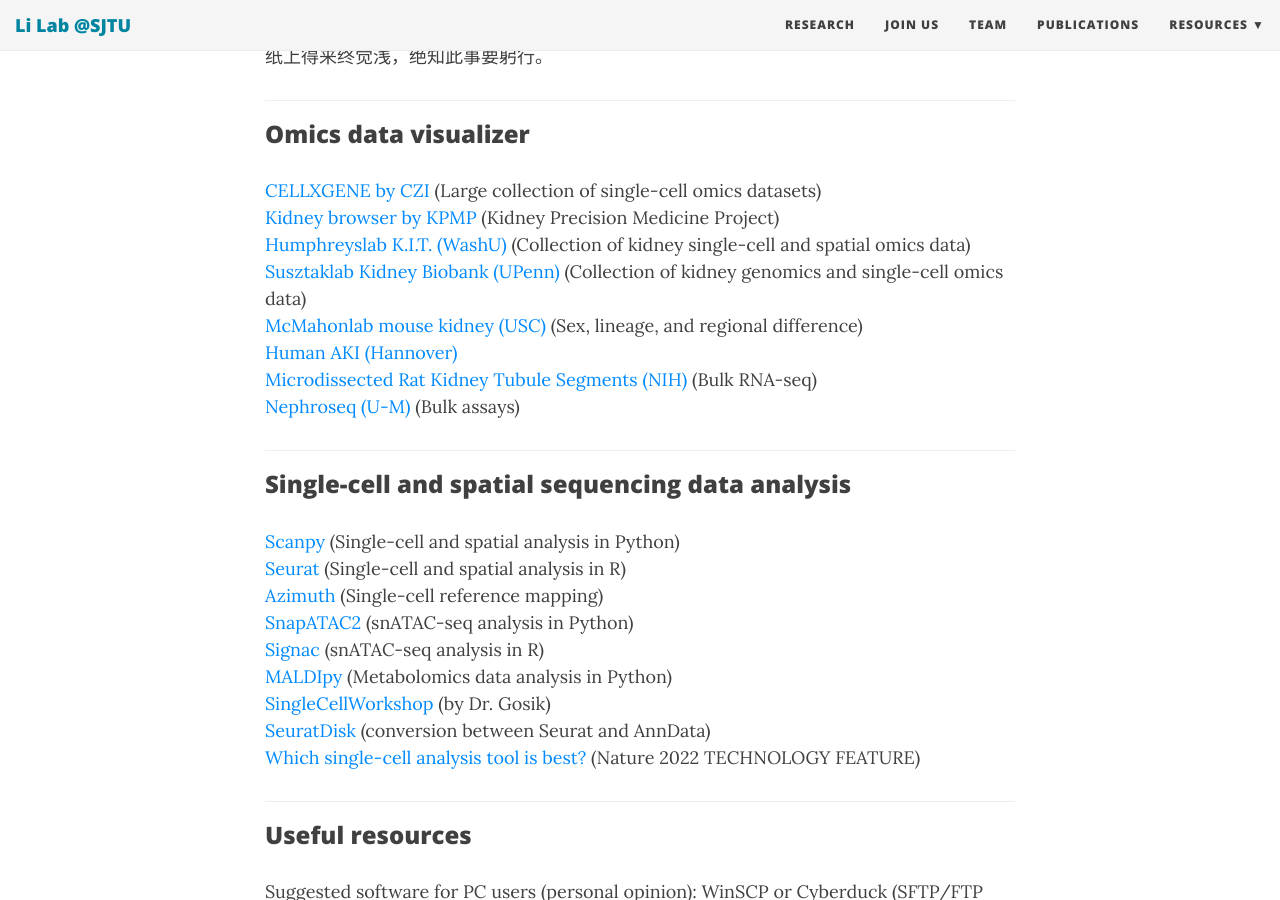
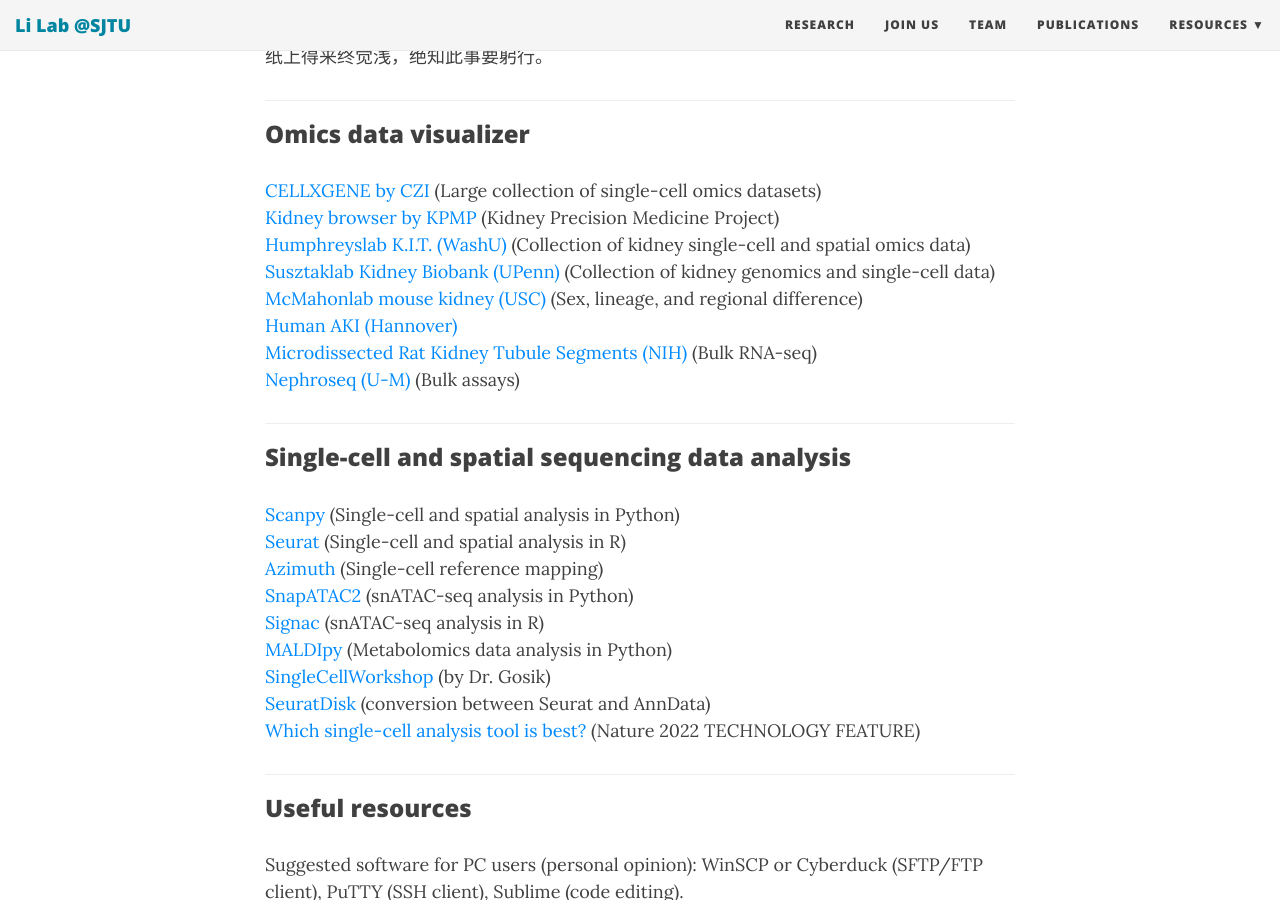
Before and after one commit to TheLiLab/thelilab.github.io, a Jekyll site: the page built from drylab.md, in a window 1280 px wide and 900 px high, scrolled down 595 px. Built offline with Jekyll 4.4.1, drawn with Linux system fonts in a browser that asks for light colours; nearby versions of some CDN libraries.

Commit message:
Update drylab.md

```diff
--- a/drylab.md
+++ b/drylab.md
@@ -18,7 +18,7 @@
 <a href="https://cellxgene.cziscience.com/datasets" target="_blank">CELLXGENE by CZI</a> (Large collection of single-cell omics datasets)<br>
 <a href="https://atlas.kpmp.org/explorer/" target="_blank">Kidney browser by KPMP</a> (Kidney Precision Medicine Project)<br>
 <a href="https://humphreyslab.com/SingleCell/" target="_blank">Humphreyslab K.I.T. (WashU)</a> (Collection of kidney single-cell and spatial omics data)<br>
-<a href="http://www.susztaklab.com/" target="_blank">Susztaklab Kidney Biobank (UPenn)</a> (Collection of kidney genomics and single-cell omics data)<br>
+<a href="http://www.susztaklab.com/" target="_blank">Susztaklab Kidney Biobank (UPenn)</a> (Collection of kidney genomics and single-cell data)<br>
 <a href="https://cello.shinyapps.io/kidneycellexplorer/" target="_blank">McMahonlab mouse kidney (USC)</a> (Sex, lineage, and regional difference)<br>
 <a href="https://shiny.mdc-berlin.de/humAKI/" target="_blank">Human AKI (Hannover)</a><br>
 <a href="https://esbl.nhlbi.nih.gov/helixweb/Database/NephronRNAseq/" target="_blank">Microdissected Rat Kidney Tubule Segments (NIH)</a> (Bulk RNA-seq)<br>
```
